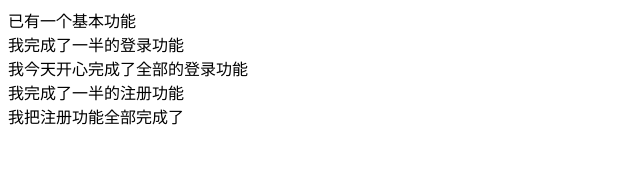
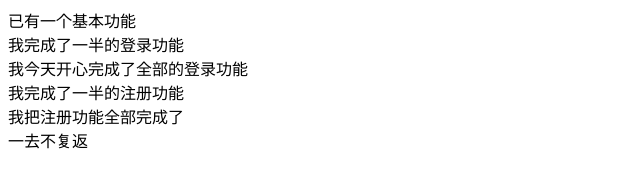
Before and after one commit to ouliheng/second_project, a plain HTML site: page index1.html in a window 1280 px wide. Shown: the full height of the page, 0-640 px from the left. Drawn offline with Linux system fonts and the light colour scheme.

Commit message:
一去不复返

```diff
--- a/index1.html
+++ b/index1.html
@@ -12,6 +12,7 @@
     <div>我今天开心完成了全部的登录功能</div>
     <div>我完成了一半的注册功能</div>
     <div>我把注册功能全部完成了</div>
+    <div>一去不复返</div>
     <script src="./login.js"></script>
     <script src="./register.js"></script>
   </body>
```
